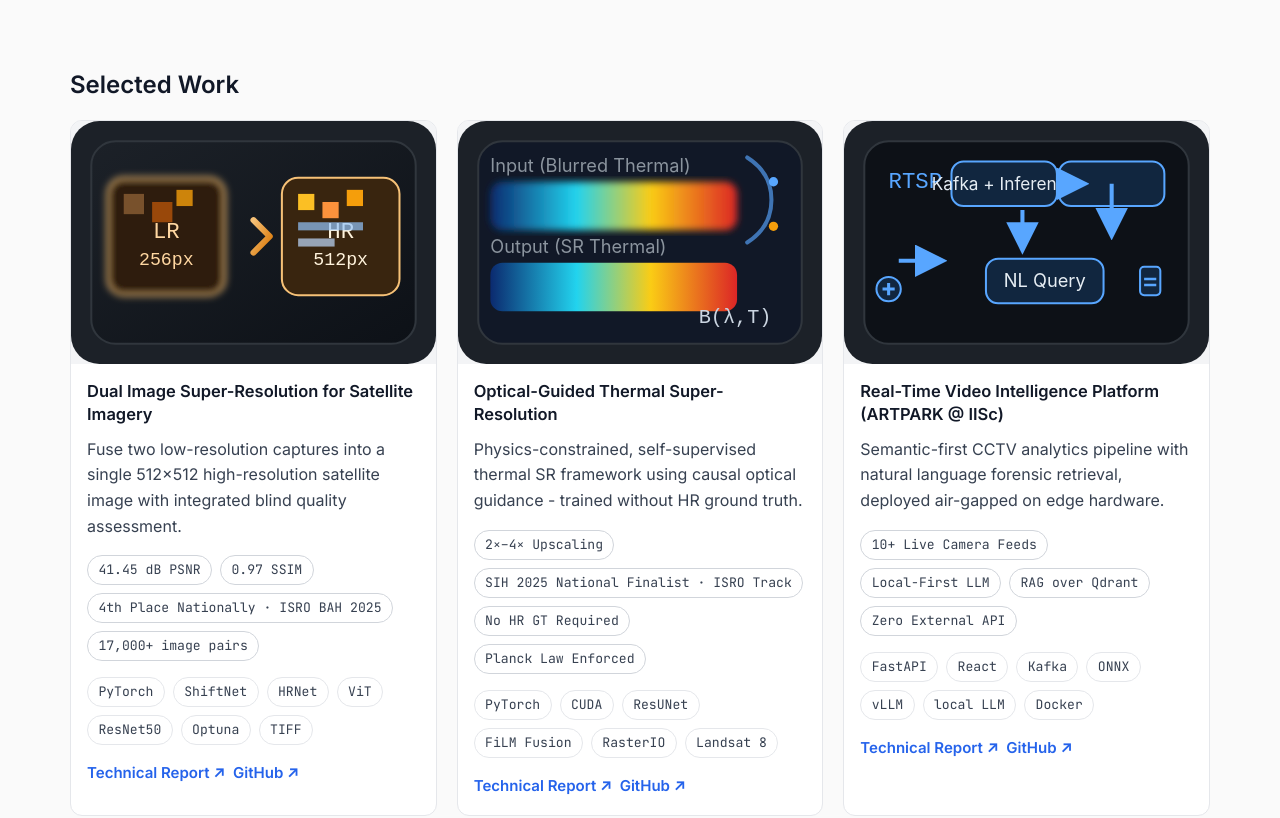
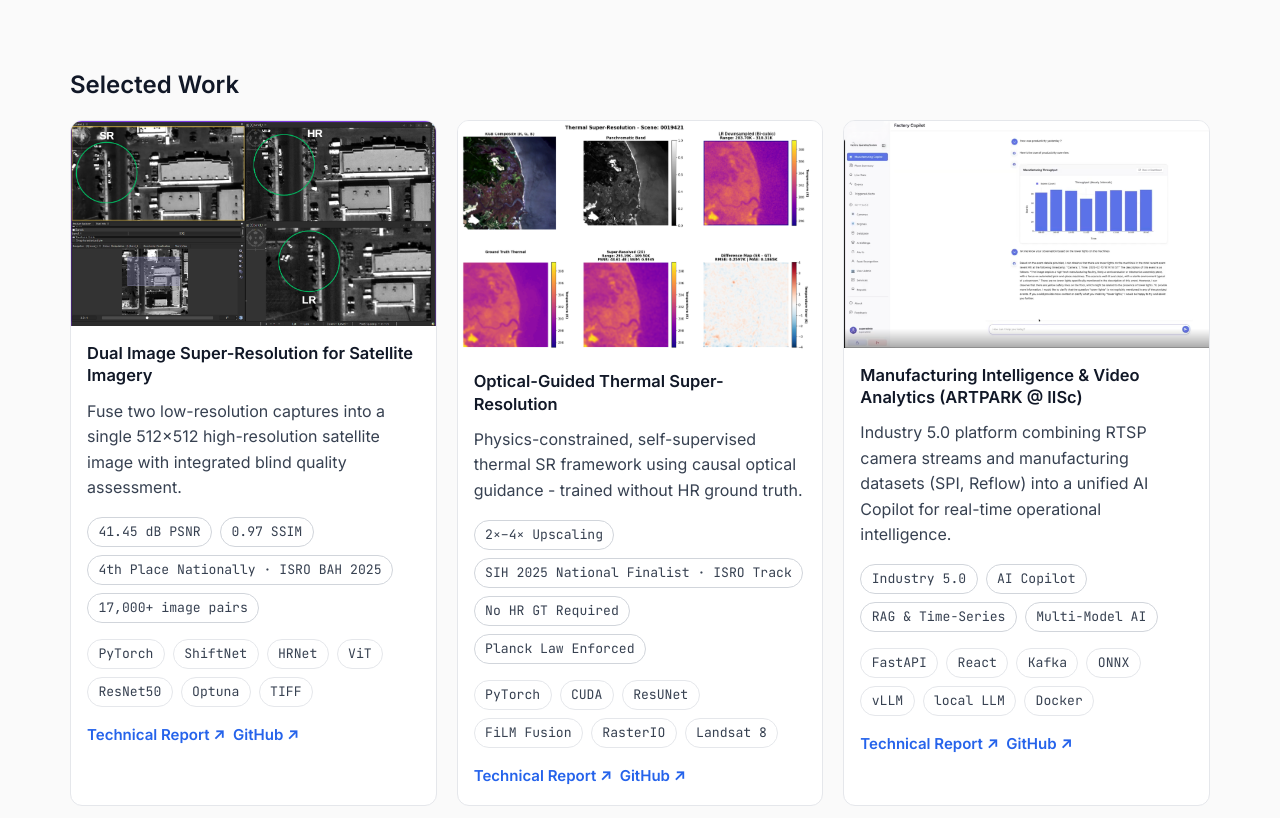
Before and after one commit to Ayush-David/Ayush-David.github.io, a plain HTML site: page index.html in a window 1280 px wide. Shown: the part 1200-2018 px from the top of the page. Drawn offline with Linux system fonts and the light colour scheme.

Commit message:
Feat:Stable:v4

```diff
--- a/index.html
+++ b/index.html
@@ -11,7 +11,7 @@
   <meta property="og:title" content="Ayush R David · Computer Vision & Autonomous Systems Researcher">
   <meta property="og:description"
     content="Research-grade personal site for computer vision, edge AI, autonomous systems, and satellite imagery.">
-  <meta property="og:image" content="https://Ayush-David.github.io/images/profile/hero.svg">
+  <meta property="og:image" content="https://Ayush-David.github.io/images/profile/hero.png">
   <meta property="og:url" content="https://Ayush-David.github.io/">
   <meta property="og:type" content="website">
   <meta name="twitter:card" content="summary_large_image">
@@ -32,7 +32,7 @@
       rel="stylesheet">
   </noscript>
   <!-- Preload hero image to improve Largest Contentful Paint for hero section -->
-  <link rel="preload" as="image" href="images/profile/hero.svg">
+  <link rel="preload" as="image" href="images/profile/hero.png">
   <!-- Inline critical CSS for hero and header (FCP optimization) -->
   <style>
     :root {
@@ -377,7 +377,7 @@
           </div>
           <p class="hero-affiliation">Research Intern · ARTPARK @ IISc, Bengaluru</p>
         </div>
-        <img class="hero-avatar" src="images/profile/hero.svg" alt="Ayush R David" width="96" height="96">
+        <img class="hero-avatar" src="images/profile/hero.png" alt="Ayush R David" width="96" height="96">
       </div>
     </section>
 
@@ -433,7 +433,7 @@
         <h2>Selected Work</h2>
         <div class="card-grid project-grid">
           <article class="card project-card">
-            <img src="images/projects/satellite-sr.svg" alt="Satellite super-resolution comparison thumbnail"
+            <img src="images/projects/satellite-sr.png" alt="Satellite super-resolution comparison thumbnail"
               loading="lazy" width="180" height="120">
             <div class="card-body">
               <h3>Dual Image Super-Resolution for Satellite Imagery</h3>
@@ -457,7 +457,7 @@
           </article>
 
           <article class="card project-card">
-            <img src="images/projects/thermal-sr.svg" alt="Thermal super-resolution gradient thumbnail" loading="lazy"
+            <img src="images/projects/thermal-sr.png" alt="Thermal super-resolution gradient thumbnail" loading="lazy"
               width="180" height="120">
             <div class="card-body">
               <h3>Optical-Guided Thermal Super-Resolution</h3>
@@ -482,17 +482,16 @@
           </article>
 
           <article class="card project-card">
-            <img src="images/projects/video-intel.svg" alt="Video intelligence pipeline thumbnail" loading="lazy"
+            <img src="images/projects/video-intel.png" alt="Video intelligence pipeline thumbnail" loading="lazy"
               width="180" height="120">
             <div class="card-body">
-              <h3>Real-Time Video Intelligence Platform (ARTPARK @ IISc)</h3>
-              <p>Semantic-first CCTV analytics pipeline with natural language forensic retrieval, deployed air-gapped on
-                edge hardware.</p>
+              <h3>Manufacturing Intelligence & Video Analytics (ARTPARK @ IISc)</h3>
+              <p>Industry 5.0 platform combining RTSP camera streams and manufacturing datasets (SPI, Reflow) into a unified AI Copilot for real-time operational intelligence.</p>
               <div class="badge-row" aria-label="Project metrics">
-                <span class="badge badge-green">10+ Live Camera Feeds</span>
-                <span class="badge badge-green">Local-First LLM</span>
-                <span class="badge badge-green">RAG over Qdrant</span>
-                <span class="badge badge-green">Zero External API</span>
+                <span class="badge badge-green">Industry 5.0</span>
+                <span class="badge badge-green">AI Copilot</span>
+                <span class="badge badge-green">RAG & Time-Series</span>
+                <span class="badge badge-green">Multi-Model AI</span>
               </div>
               <div class="tag-row" aria-label="Project stack">
                 <span>FastAPI</span><span>React</span><span>Kafka</span><span>ONNX</span><span>vLLM</span><span>local
@@ -534,12 +533,11 @@
             </details>
           </li>
           <li>
-            <div class="report-title">Real-Time Semantic CCTV Analytics with Air-Gapped LLM Orchestration</div>
+            <div class="report-title">Data-Driven Intelligence Layer for Industry 5.0 Manufacturing Environments</div>
             <div class="report-meta">Ayush R David · ARTPARK @ IISc Internal Report · 2025 · [PDF — coming soon]</div>
             <details>
               <summary>Abstract ▾</summary>
-              <p>Production platform combining Kafka-based streaming, multi-model inference (YOLO, InsightFace, VLMs),
-                and RAG over Qdrant for natural language forensic queries on live video.</p>
+              <p>Microservice architecture combining live video analytics and manufacturing datasets (SPI, Reflow) with an embedded AI Copilot for natural language queries and anomaly detection.</p>
             </details>
           </li>
         </ol>
@@ -575,7 +573,7 @@
           <article class="card repo-card">
             <h3><a href="https://github.com/Ayush-David/video-intelligence" target="_blank"
                 rel="noopener">video-intelligence</a></h3>
-            <p>Real-time CCTV analytics platform (ARTPARK).</p>
+            <p>Industry 5.0 analytics workbench & video intelligence (ARTPARK).</p>
             <div class="repo-meta"><span>TypeScript</span><span>★ [METRIC TBD]</span><a
                 href="https://github.com/Ayush-David/video-intelligence" target="_blank" rel="noopener">↗ link</a></div>
           </article>
@@ -597,9 +595,7 @@
           <article class="timeline-item">
             <h3>Research Intern — Computer Vision &amp; Intelligent Systems</h3>
             <p class="timeline-meta">ARTPARK @ IISc · Bengaluru · Jan 2026 – Present</p>
-            <p>Built a real-time video analytics platform with Kafka-based streaming, multi-model inference (YOLO,
-              InsightFace, VLMs) optimised via ONNX Runtime and vLLM. Developed an air-gapped AI copilot using a local
-              LLM with RAG over Qdrant and MCP-inspired query routing.</p>
+            <p>Developed a data-driven intelligence layer for Industry 5.0 manufacturing. Built a microservice architecture processing RTSP streams (YOLO, VLMs) and equipment telemetry (SPI, Reflow) into a time-series/vector backend, surfacing insights via an embedded AI Copilot.</p>
           </article>
           <article class="timeline-item">
             <h3>Computer Vision Engineer Trainee</h3>
```
Also changed, not shown: images/profile/hero.png (added), images/projects/1.svg (renamed from images/projects/satellite-sr.svg), images/projects/satellite-sr.png (added), images/projects/thermal-sr.png (added), images/projects/thermal-sr.svg (deleted), images/projects/video-intel.png (added), images/projects/video-intel.svg (deleted).
